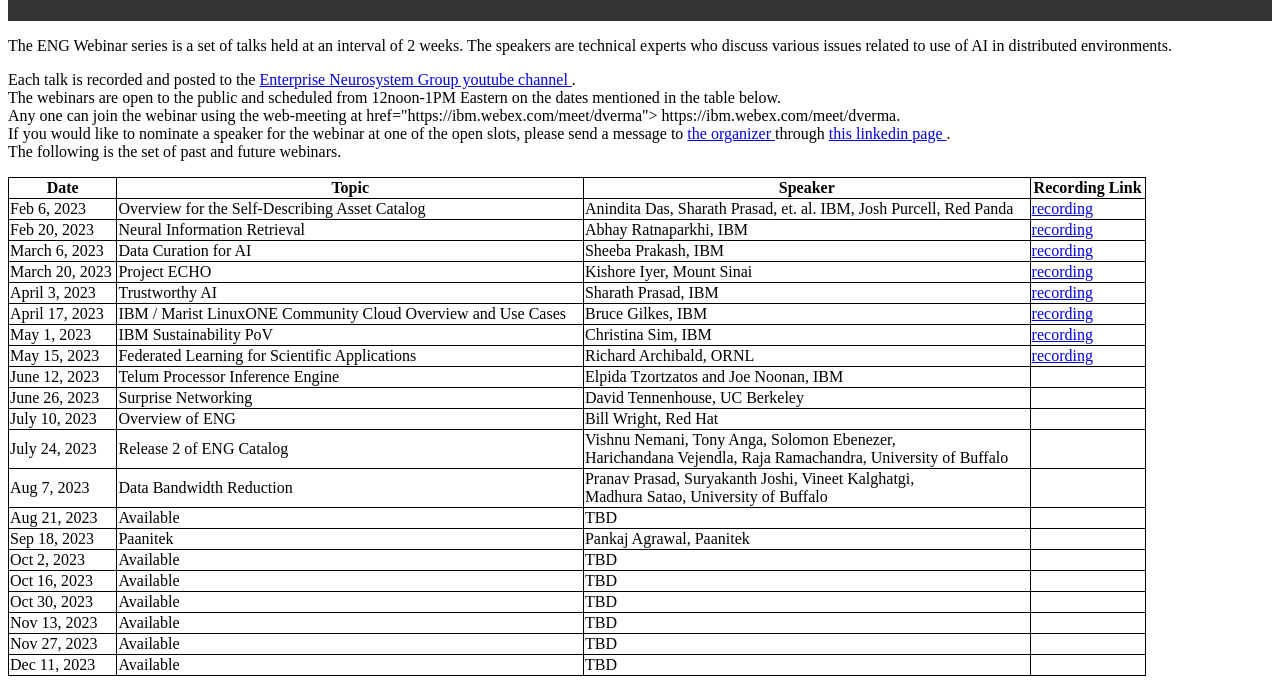
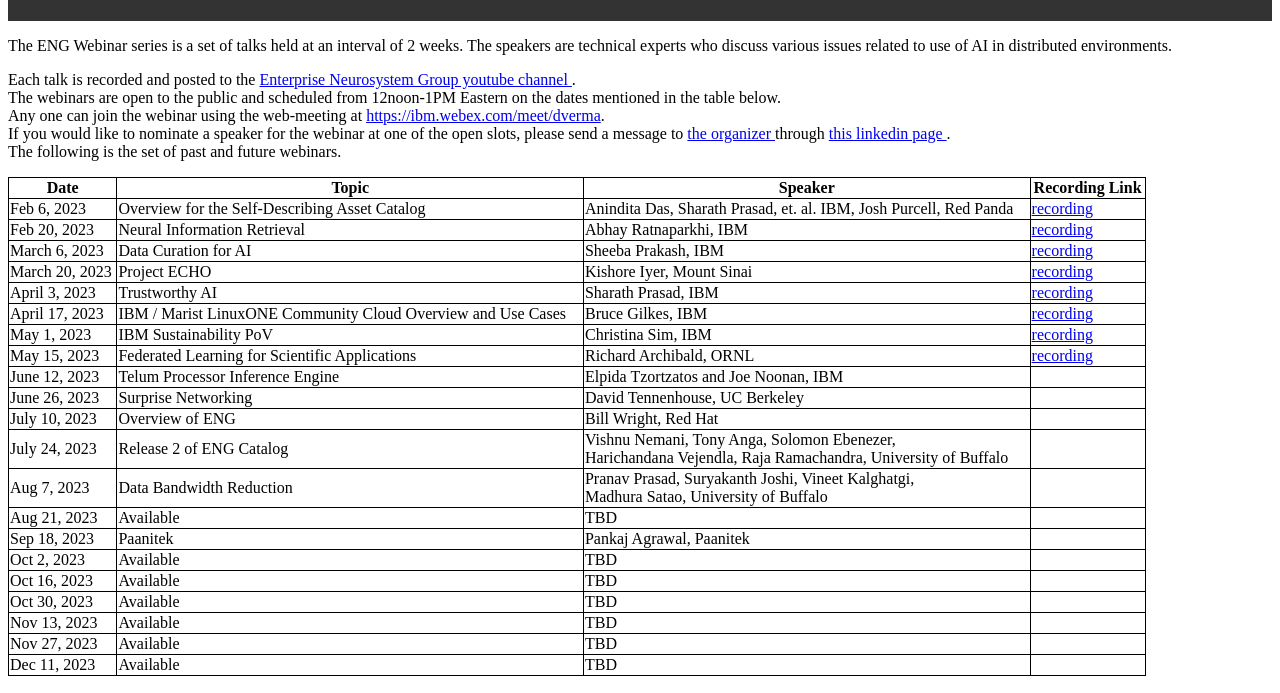
Before and after one commit to Enterprise-Neurosystem/webinars, a plain HTML site: page index.html in a window 1280 px wide. Shown: the part 107-800 px from the top of the page. Drawn offline with Linux system fonts and the light colour scheme.

Commit message:
Update index.html

```diff
--- a/index.html
+++ b/index.html
@@ -31,7 +31,7 @@
   <br>
     The webinars are open to the public and scheduled from 12noon-1PM Eastern on the dates mentioned in the table below.
   <br>
-     Any one can join the webinar using the web-meeting at <a> href="https://ibm.webex.com/meet/dverma"> https://ibm.webex.com/meet/dverma</a>.
+     Any one can join the webinar using the web-meeting at <a href="https://ibm.webex.com/meet/dverma"> https://ibm.webex.com/meet/dverma</a>.
   <br>
     If you would like to nominate a speaker for the webinar at one of the open slots,
   please send a message to <a href="https://www.linkedin.com/in/dcverma/"> the organizer </a> through <a href="https://www.linkedin.com/in/dcverma/"> this linkedin page </a>.
```
